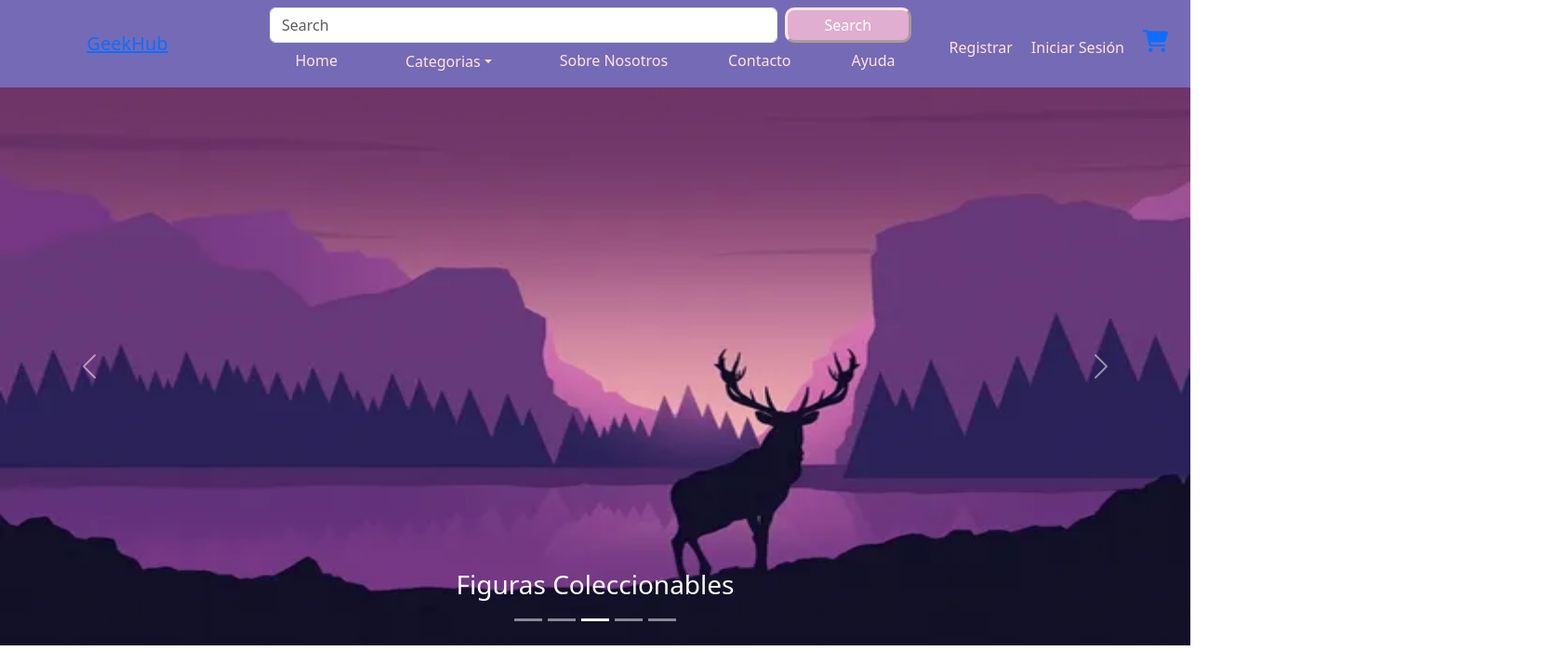
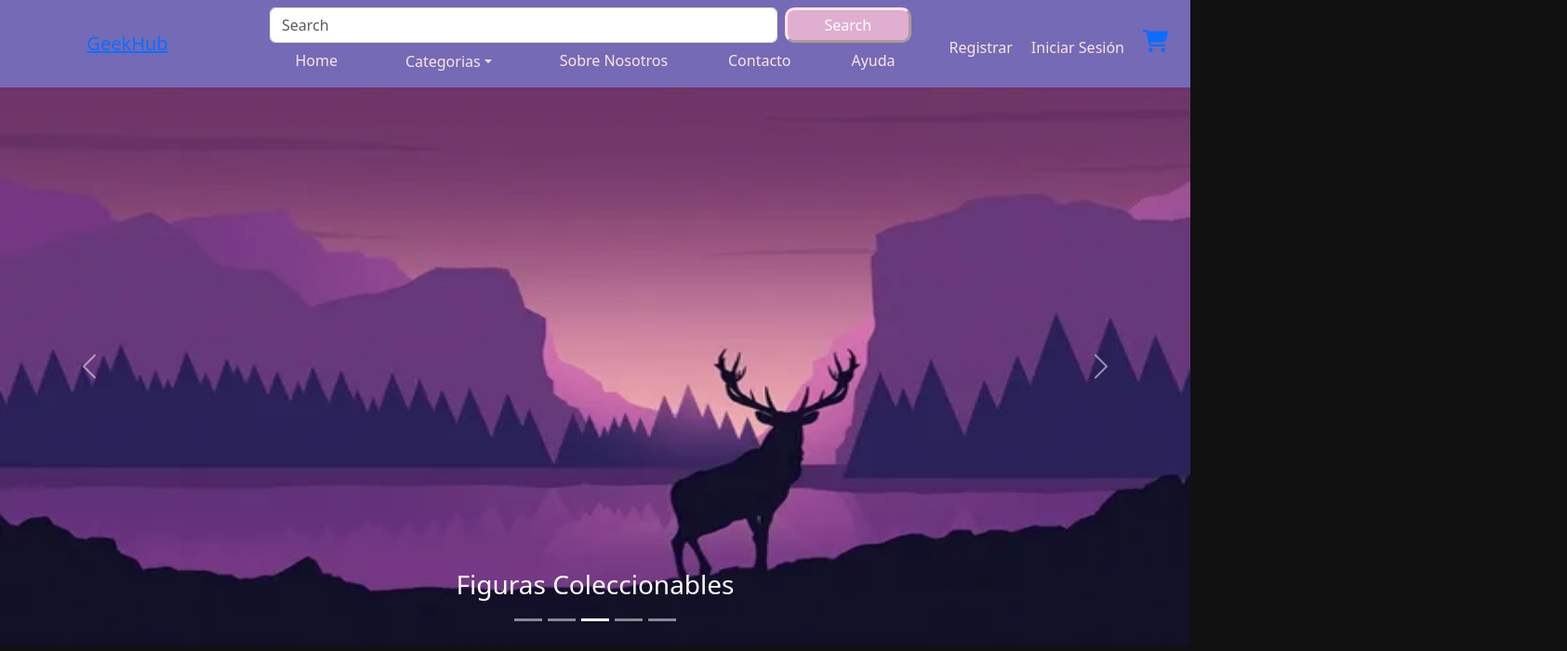
Before and after one commit to yesminalina/geekhub-marketplace, a React (Vite) app in the folder CLIENT/: page / in a window 1280 px wide. Shown: the top 700 px of the page at 93% size, 1685 px wide, since content can reach past the window. Built offline with nearby package versions, Linux system fonts and the light colour scheme; no server answers.

Commit message:
minor fixes

```diff
--- a/CLIENT/src/context/ProductsContext.jsx
+++ b/CLIENT/src/context/ProductsContext.jsx
@@ -5,7 +5,7 @@ const ProductsContextProvider = ({ children }) => {
   const [products, setProducts] = useState([])
   const liked = products.filter((product) => product.liked)
   const getProducts = async () => {
-    const res = await fetch('./MOCK_DATA.json')
+    const res = await fetch('./json/MOCK_DATA_PRODUCTS.json')
     const data = await res.json()
     setProducts(data)
   }
--- a/CLIENT/src/main.css
+++ b/CLIENT/src/main.css
@@ -3,3 +3,7 @@
   padding: 0;
   box-sizing: border-box;
 }
+
+body {
+  background-color: rgb(17, 17, 17);
+}
```
Also changed, not shown: CLIENT/src/assets/img/img2.jpg.
